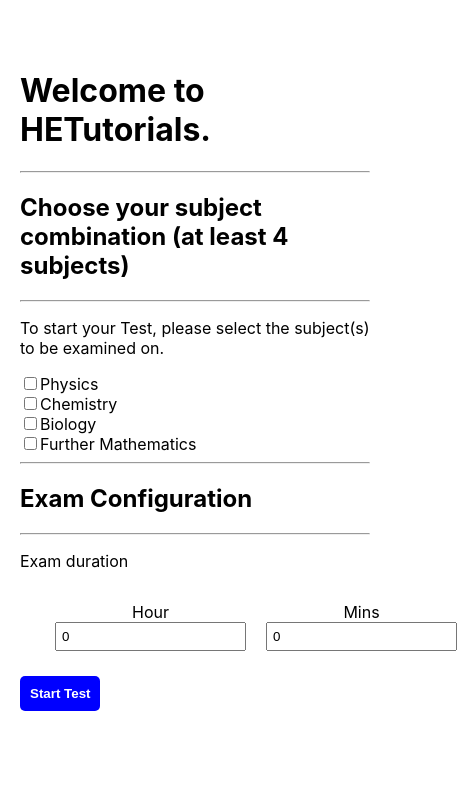
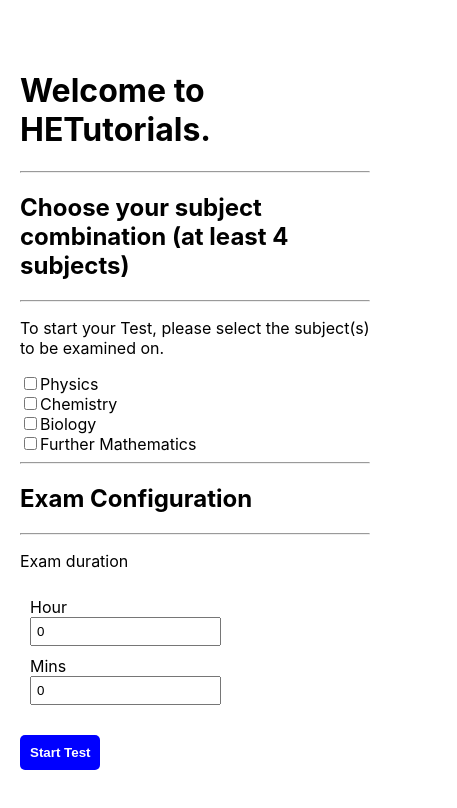
Before and after one commit to Adedayoke/HETutorial, a React (Create React App) app: page / in a window 390 px wide. Shown: the top 808 px of the page, 457 px wide, since content can reach past the window. Built offline with nearby package versions, Linux system fonts and the light colour scheme.

Commit message:
query update

```diff
--- a/src/App.css
+++ b/src/App.css
@@ -64,18 +64,21 @@
 }
 .Numbers_panel{
     padding: 10px 0;
-
-
 }
-.Numbers_panel  span{
+.Numbers{
+    display: flex;
+    align-items: center;
+    flex-wrap: wrap;
+}
+.Numbers span{
     padding: 5px 10px;
     border: 1px solid blue;
     color: blue;
-    display: inline-block;
-    margin-right: 10px;
+    display: block;
+    margin: 10px 10px 0 0;
     cursor: pointer;
 }
-.Numbers_panel  span:hover{
+.Numbers  span:hover{
     color: white;
     background-color: blue;
 }
@@ -129,3 +132,14 @@
         display: block;
     }
 }
+@media (max-width: 476px){
+    .timeSet_cont{
+        display: block;
+        padding: 10px;
+        text-align: left;
+    }
+    .time{
+        margin-left: 0;
+        margin-bottom: 10px;
+    }
+}
--- a/src/components/Numbers_panel.jsx
+++ b/src/components/Numbers_panel.jsx
@@ -69,6 +69,7 @@
         <button onClick={()=>nextBtn()} className='btn nxt'>Next</button>
         <button onClick={()=>calcScore()} className='btn smt'>Submit</button>
       </div>
+      <div className='Numbers'>
       {
         current_sub_quest.map((subject)=>{
           return(
@@ -76,7 +77,7 @@
           )
         })
       }
-
+      </div>
     </div>
   )
 };
```
